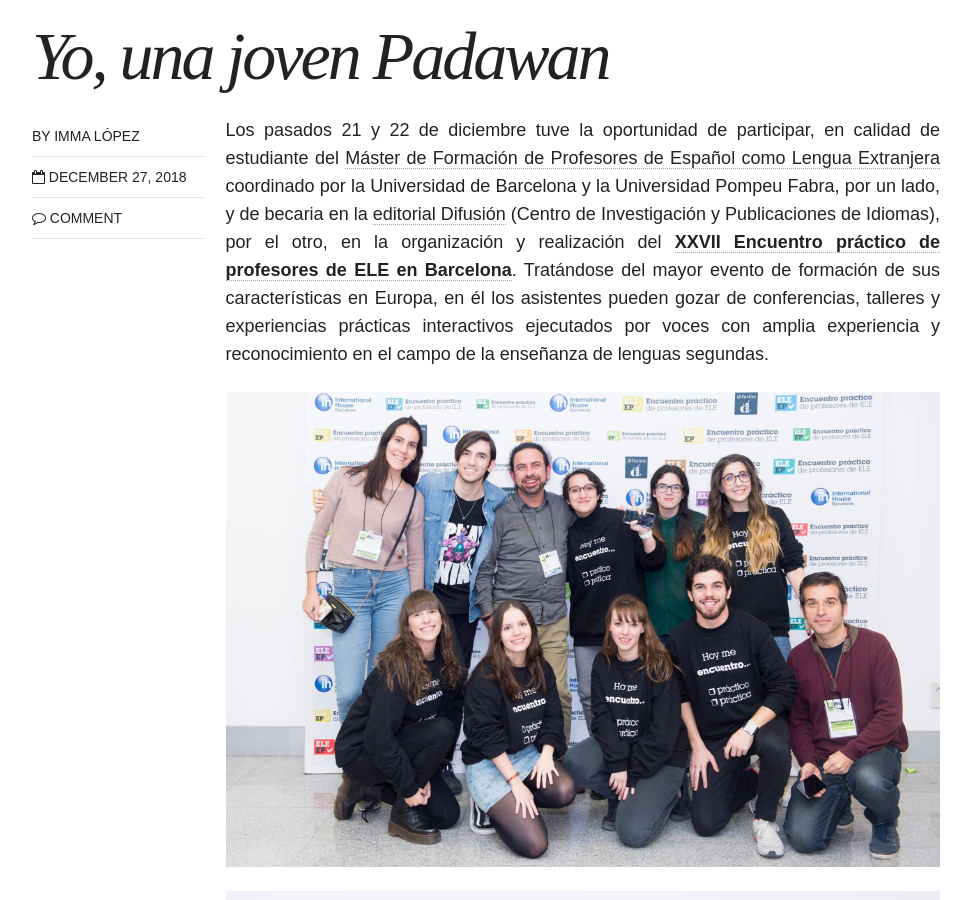
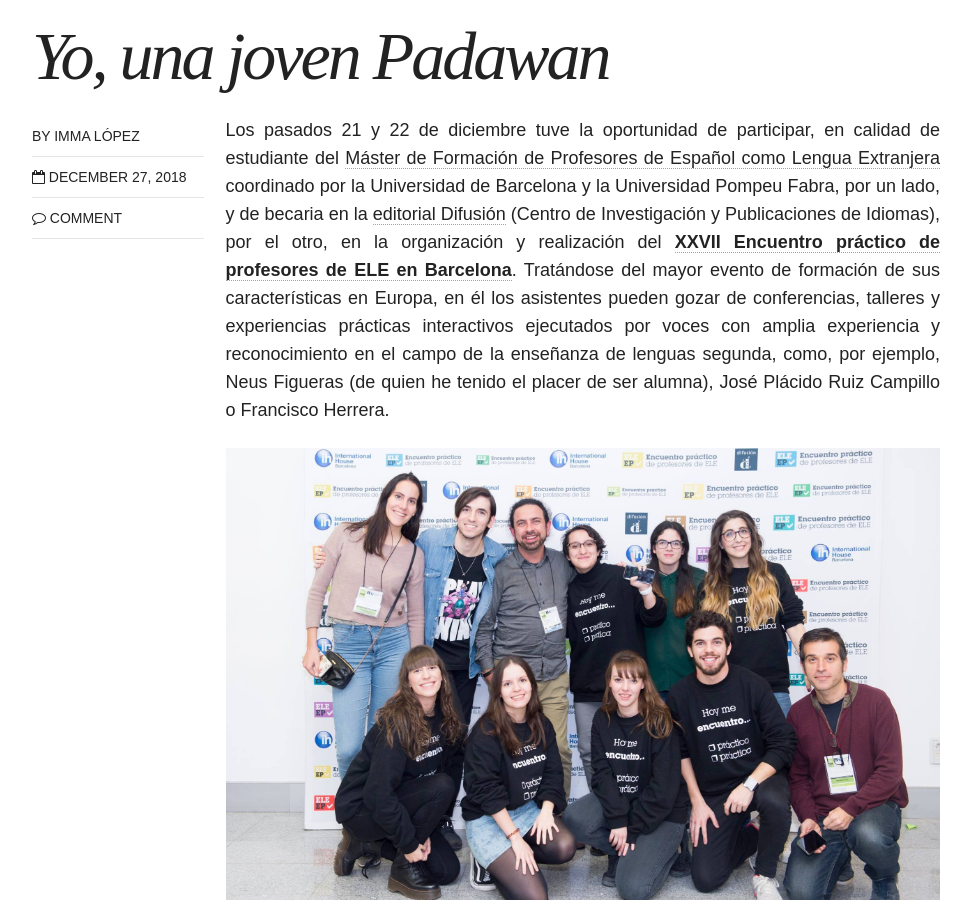
Before and after one commit to immalopez/immalopez.github.io, a Jekyll site: the page built from _posts/blog/2018-12-27-yo-una-joven-padawan.md, in a window 1280 px wide and 900 px high, scrolled down 456 px. Shown: the whole window, without its empty margins (154-1125 px from the left). Built offline with Jekyll 4.4.1, drawn with Linux system fonts in a browser that asks for light colours; nearby versions of some CDN libraries; comment, search, counter and statistics services are not loaded.

Commit message:
Update 2018-12-27-yo-una-joven-padawan.md

```diff
--- a/_posts/blog/2018-12-27-yo-una-joven-padawan.md
+++ b/_posts/blog/2018-12-27-yo-una-joven-padawan.md
@@ -11,7 +11,7 @@
 # modified: 2016-06-01T14:19:19-04:00
 ---
 
-Los pasados 21 y 22 de diciembre tuve la oportunidad de participar, en calidad de estudiante del <a href=" https://www.ub.edu/portal/web/educacion/masteres-universitarios/-/ensenyament/detallEnsenyament/1060507" target="_blank">Máster de Formación de Profesores de Español como Lengua Extranjera</a> coordinado por la Universidad de Barcelona y la Universidad Pompeu Fabra, por un lado, y de becaria en la <a href="https://www.difusion.com" target="_blank">editorial Difusión</a> (Centro de Investigación y Publicaciones de Idiomas), por el otro, en la organización y realización del <a href="https://www.encuentro-practico.com" target="_blank">**XXVII Encuentro práctico de profesores de ELE en Barcelona**</a>. Tratándose del mayor evento de formación de sus características en Europa, en él los asistentes pueden gozar de conferencias, talleres y experiencias prácticas interactivos ejecutados por voces con amplia experiencia y reconocimiento en el campo de la enseñanza de lenguas segundas.
+Los pasados 21 y 22 de diciembre tuve la oportunidad de participar, en calidad de estudiante del <a href=" https://www.ub.edu/portal/web/educacion/masteres-universitarios/-/ensenyament/detallEnsenyament/1060507" target="_blank">Máster de Formación de Profesores de Español como Lengua Extranjera</a> coordinado por la Universidad de Barcelona y la Universidad Pompeu Fabra, por un lado, y de becaria en la <a href="https://www.difusion.com" target="_blank">editorial Difusión</a> (Centro de Investigación y Publicaciones de Idiomas), por el otro, en la organización y realización del <a href="https://www.encuentro-practico.com" target="_blank">**XXVII Encuentro práctico de profesores de ELE en Barcelona**</a>. Tratándose del mayor evento de formación de sus características en Europa, en él los asistentes pueden gozar de conferencias, talleres y experiencias prácticas interactivos ejecutados por voces con amplia experiencia y reconocimiento en el campo de la enseñanza de lenguas segunda, como, por ejemplo, Neus Figueras (de quien he tenido el placer de ser alumna), José Plácido Ruiz Campillo o Francisco Herrera.
 
 ![Primera foto grupal](/images/49762984_2075649652458469_5946944892092547072_o.jpg)
 
```
